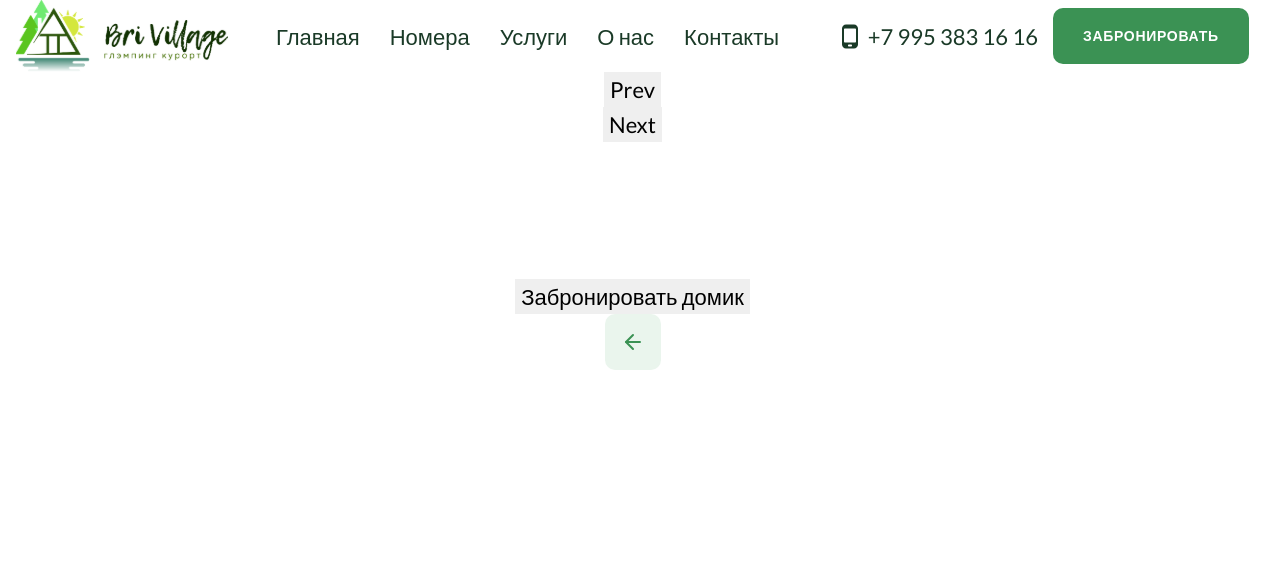
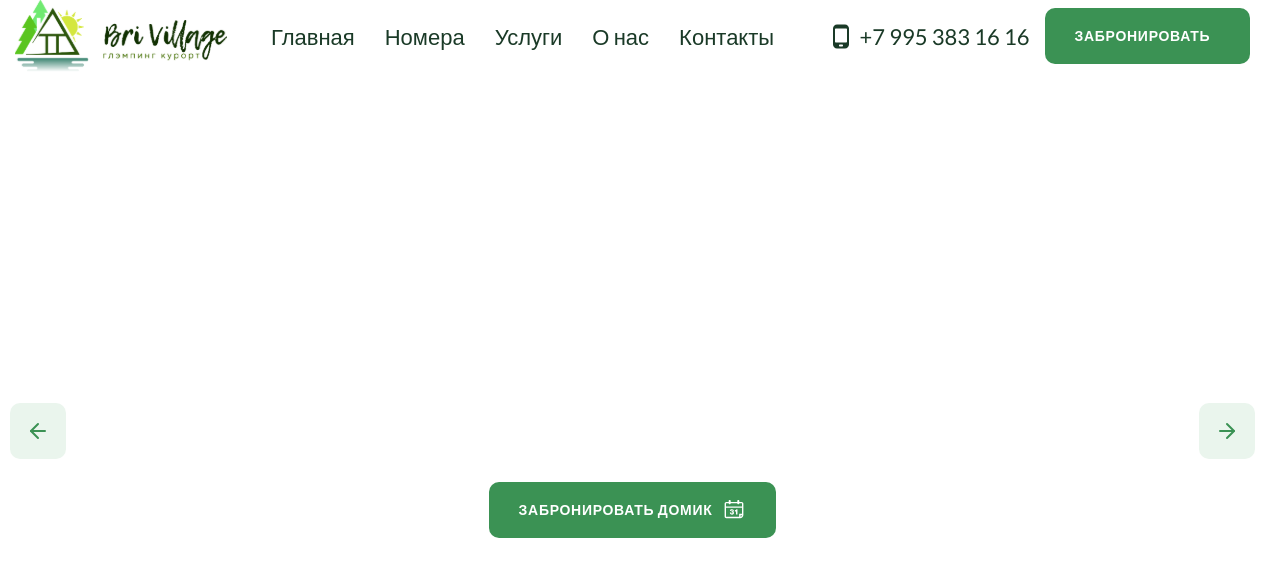
Before and after one commit to anastaciach/site_glamping, a React (Vite) app in the folder site_glamping/: page / in a window 1280 px wide. Shown: the top 576 px of the page. Built offline with nearby package versions, Linux system fonts and the light colour scheme; a web font is replaced by a local one.

Commit message:
feat:add svg calendar, style slider

```diff
--- a/site_glamping/src/components/common/Button-arrow/Button-arrow.jsx
+++ b/site_glamping/src/components/common/Button-arrow/Button-arrow.jsx
@@ -1,6 +1,6 @@
 import './Button-arrow.scss'
 import arrowIcon from '../../../../../site_glamping/src/assets/images/svg/arrow.svg'; // ИМПОРТ ИЗОБРАЖЕНИЯ
 
- export default function ButtonArrow({onClick}){
-   return(<button className="button-arrow" onClick={onClick}><img src={arrowIcon}></img></button>);
+ export default function ButtonArrow({onClick,inverted}){
+   return(<button className={`button-arrow ${inverted?'button-arrow--inverted':''}`}  onClick={onClick}><img src={arrowIcon}></img></button>);
  }
--- a/site_glamping/src/components/common/Button-arrow/Button-arrow.scss
+++ b/site_glamping/src/components/common/Button-arrow/Button-arrow.scss
@@ -2,4 +2,10 @@
   background: #eaf5ed;
   border-radius: 10px;
   padding: 16px;
+
+
+
+  &--inverted{
+    rotate:(180deg);
+  }
 }
--- a/site_glamping/src/components/ui/Button.jsx
+++ b/site_glamping/src/components/ui/Button.jsx
@@ -1,4 +1,5 @@
 import './Button.scss'
-export default function Button({children}){
-    return (<button className="list-contact__button button">{children}</button>);
+import calendarSVG from'../../assets/images/svg/calendar.svg'
+export default function Button({children,svgIs}){
+    return (<button className="list-contact__button button">{children}<img src={`${(svgIs)?calendarSVG:''}`}></img></button>);
 }
--- a/site_glamping/src/components/ui/Button.scss
+++ b/site_glamping/src/components/ui/Button.scss
@@ -1,4 +1,6 @@
 .list-contact__button {
+  display: flex;
+  gap:10px;
   border-radius: 10px;
   padding: 16px 30px;
   background: #3b9254;
--- a/site_glamping/src/components/ui/Slider/Slider.jsx
+++ b/site_glamping/src/components/ui/Slider/Slider.jsx
@@ -1,7 +1,9 @@
 import { useState } from "react";
 import { sliderList } from "./Slider-data.js";
 import ButtonArrow from "../../common/Button-arrow/Button-arrow.jsx"
+import Button from '../../ui/Button.jsx'
 import "./Slider.scss";
+import '../../common/Button-arrow/Button-arrow.scss'
 
 export default function Slider() {
   const [index, setIndex] = useState(0);
@@ -25,13 +27,12 @@ export default function Slider() {
   return (
     <section className="slider">
       <div className="slider__wrapper" style={sliderStyle}>
-      <button onClick={handlePrevClick}>Prev</button>
-      <button onClick={handleNextClick}>Next</button>
+      <h2 className="slider__title">{slider.title}</h2>
+      <div className="slider__descrription">{slider.description}</div>
+      <Button svgIs={true}>Забронировать домик</Button>
+      <div className="slider__controls"> <ButtonArrow onClick={handlePrevClick}/>
+      <ButtonArrow  inverted={true} onClick={handleNextClick}/></div>
 
-      <h2>{slider.title}</h2>
-      <div>{slider.description}</div>
-      <button>Забронировать домик</button>
-      <ButtonArrow onClick={handlePrevClick}/>
       <h3>
         ({index + 1} of {sliderList.length})
       </h3>
--- a/site_glamping/src/components/ui/Slider/Slider.scss
+++ b/site_glamping/src/components/ui/Slider/Slider.scss
@@ -1,14 +1,32 @@
-.slider{
-    color:white;
+.slider {
+  color: white;
 
-
-    &__wrapper{
+  &__wrapper {
     display: flex;
     flex-direction: column;
     align-items: center;
+    position: relative;
+    padding:254px 254px 162px 254px;
   }
-    &-image{
-        width:500px;
+  &__controls {
+    display: flex;
+    justify-content: space-between;
+    align-items: center;
+    position: absolute;
+    top: 50%;
+    left: 0;
+    right: 0;
+    transform: translateY(-50%);
+    padding: 0 10px;
+  }
+  &__descrription{
+    margin-bottom:30px;
+  }
+  &__title{
+    margin-bottom:10px;
+  }
+  &-image {
+    width: 500px;
     height: 500px;
   }
 }
```
Also changed, not shown: site_glamping/src/assets/images/svg/calendar.svg (added). Lines whose indentation alone changed are shown as unchanged.
